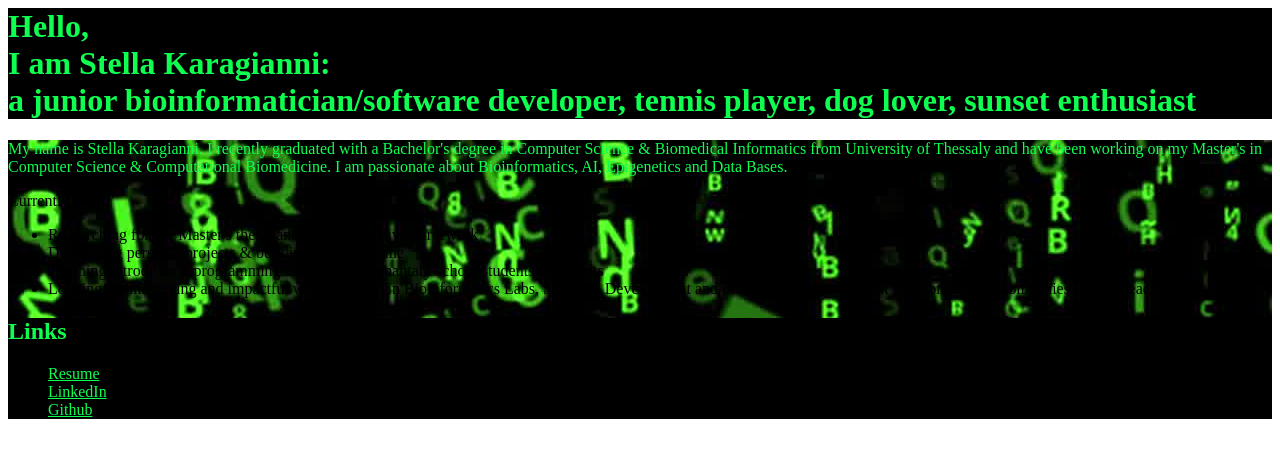
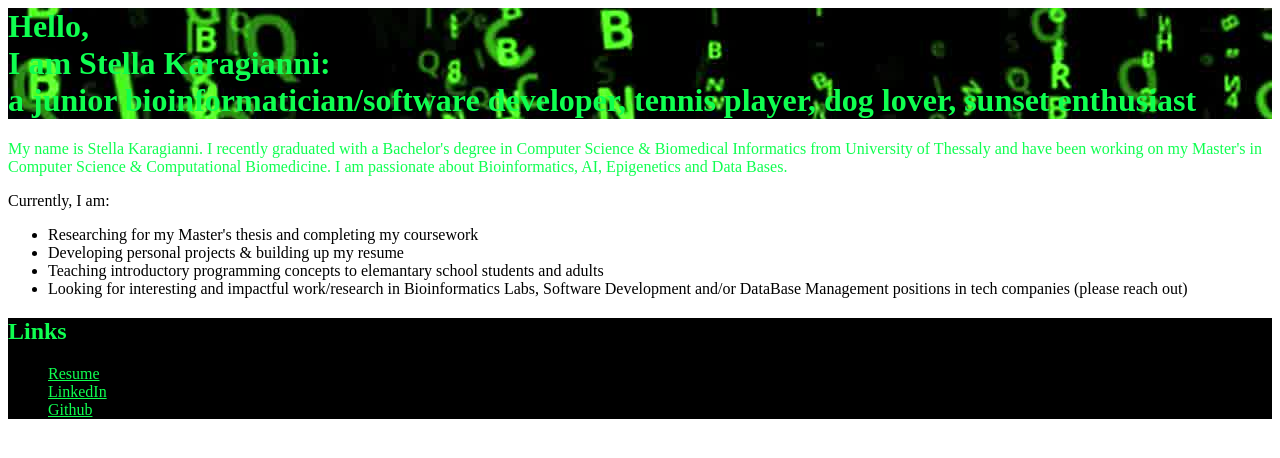
Before and after one commit to stellakaragianni/stellakaragianni.github.io, a plain HTML site: page index.html in a window 1280 px wide. Drawn offline with Linux system fonts and the light colour scheme.

Commit message:
Update index.html

```diff
--- a/index.html
+++ b/index.html
@@ -1,5 +1,5 @@
 <div class="hero-full-container background-image-container white-text-container"
-	style="background-color:black;">
+	style="background-image: url('img.jpg');">
 	<div class="container">
 		<div class="row">
 			<div class="col-xs-12">
@@ -18,7 +18,7 @@
 	</div>
 </div>
 
-<div class="container" style="background-image: url('img.jpg');"">
+<div class="container" style="color:black;">
 	<div class="row">
 		<div class="col-xs-12 col-md-7">
 
```
